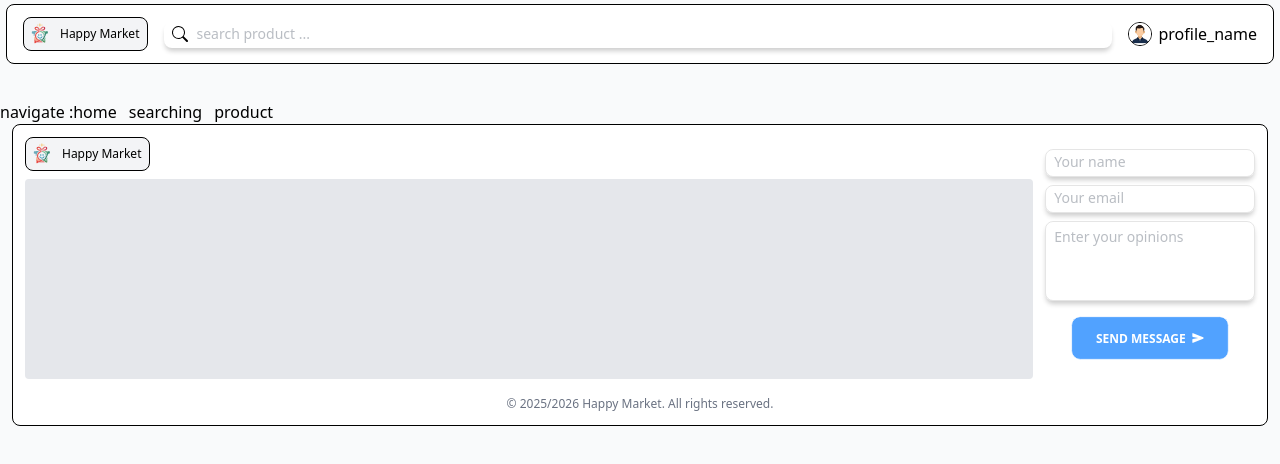
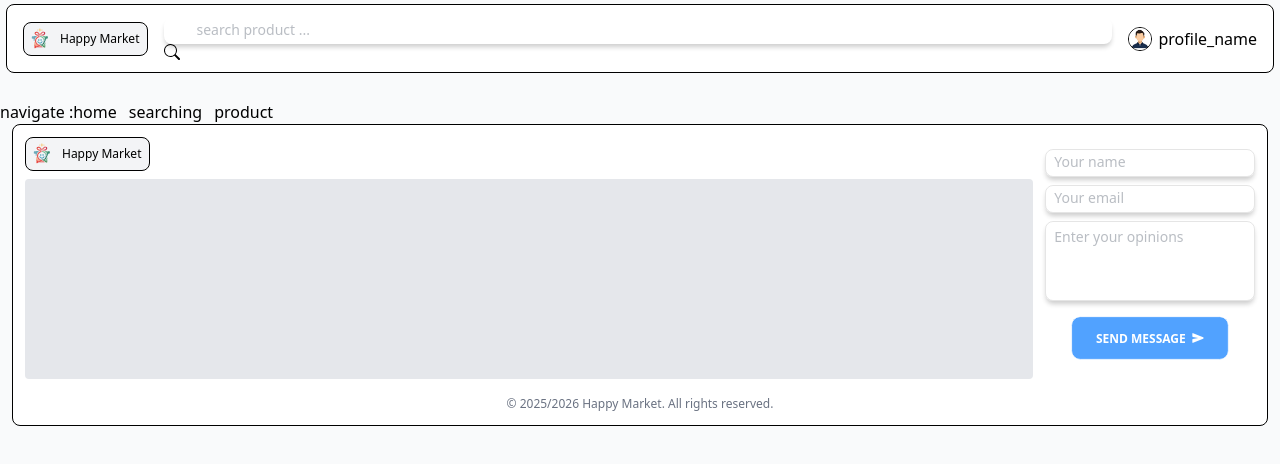
Before and after one commit to rax1mjon/happy_market, a React (Vite) app: page / in a window 1280 px wide. Shown: the top 464 px of the page. Built offline with nearby package versions, Linux system fonts and the light colour scheme.

Commit message:
delete absolute

```diff
--- a/src/assets/Components/Header/Header.jsx
+++ b/src/assets/Components/Header/Header.jsx
@@ -29,7 +29,7 @@ const Header = () => {
             placeholder="search product ..."
             onChange={(e) => handleSearchChange(e)}
           />
-          <span class="absolute left-2 top-1/2 -translate-y-1/2 text-gray-400">
+          <span class=" left-2 top-1/2 -translate-y-1/2 text-gray-400">
             <img src={search} alt="" />
           </span>
         </form>
```
